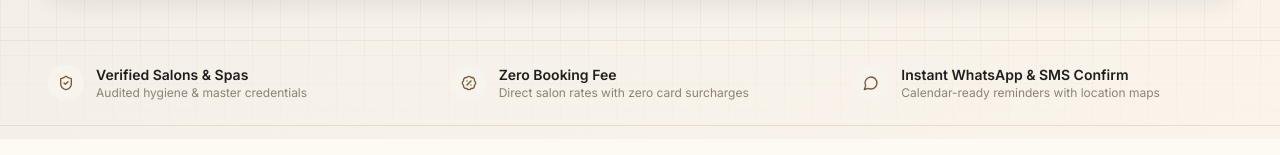
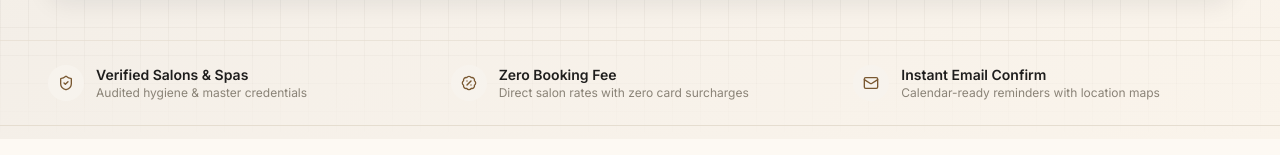
Before and after one commit to Kavii27/Adnavra-bliss, a Next.js app: page / in a window 1280 px wide. Shown: the part 561-716 px from the top of the page. Built offline with nearby package versions, Linux system fonts and the light colour scheme; no server answers; the database is empty.

Commit message:
feat: switch trust bar confirmation messaging from WhatsApp/SMS to email

```diff
--- a/src/components/customer/home/trust-stats-bar.tsx
+++ b/src/components/customer/home/trust-stats-bar.tsx
@@ -1,4 +1,4 @@
-import { ShieldCheck, BadgePercent, MessageCircle } from "lucide-react";
+import { ShieldCheck, BadgePercent, Mail } from "lucide-react";
 import { Reveal } from "./reveal";
 
 const STATS = [
@@ -13,8 +13,8 @@ const STATS = [
     desc: "Direct salon rates with zero card surcharges",
   },
   {
-    icon: MessageCircle,
-    title: "Instant WhatsApp & SMS Confirm",
+    icon: Mail,
+    title: "Instant Email Confirm",
     desc: "Calendar-ready reminders with location maps",
   },
 ] as const;
```
